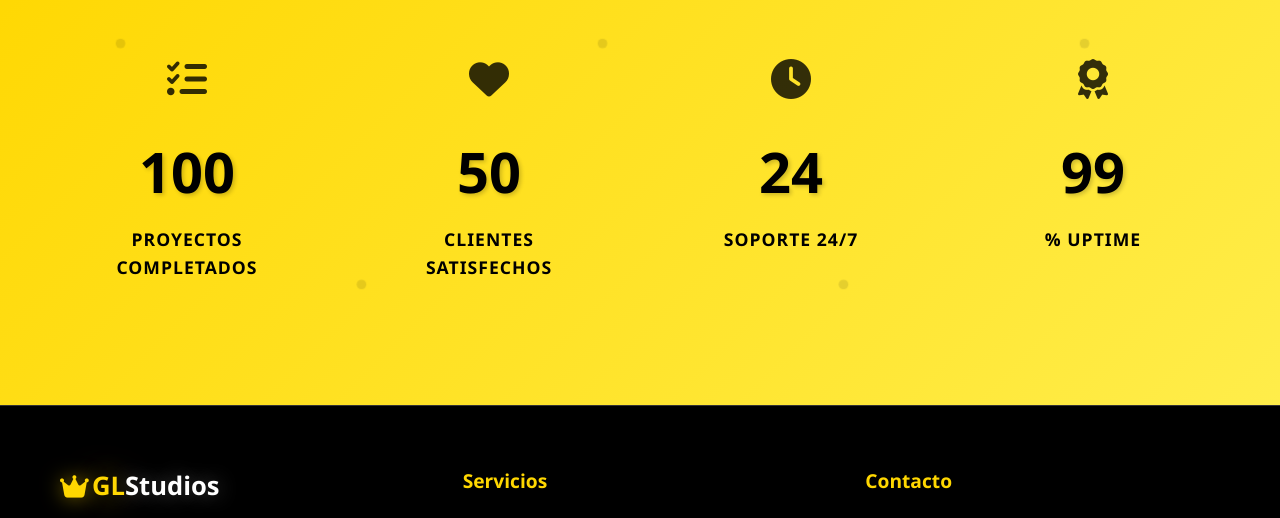
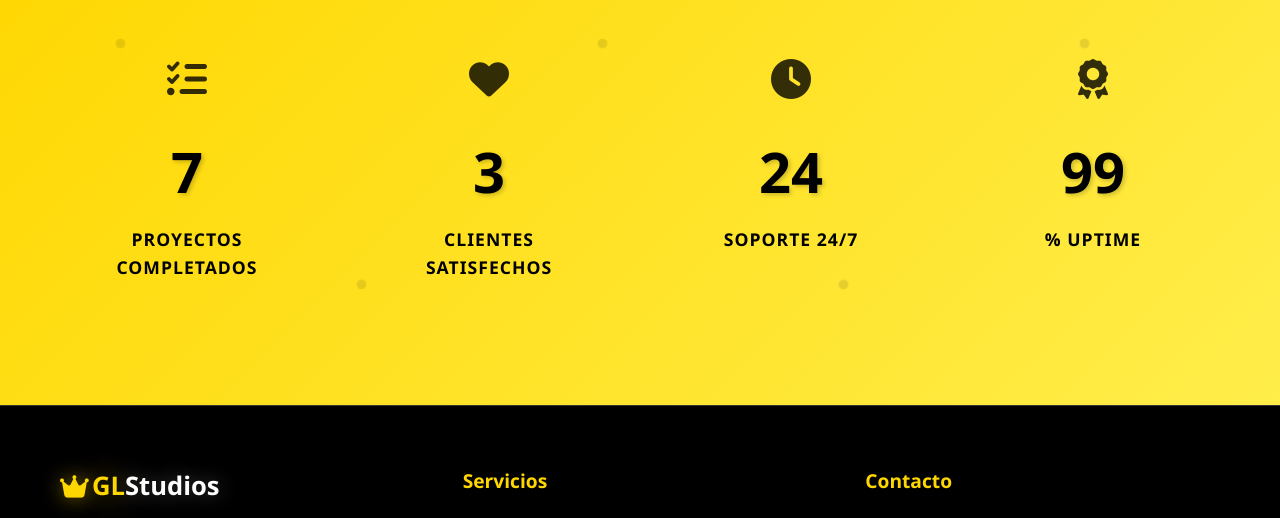
Before and after one commit to GoldenLyons-Network/GoldenLyons-web, a plain HTML site: page index.html in a window 1280 px wide. Shown: the part 2500-3018 px from the top of the page. Drawn offline with Linux system fonts and the light colour scheme.

Commit message:
Update stats section with new project and client completion counts

```diff
--- a/index.html
+++ b/index.html
@@ -150,12 +150,12 @@
                 <div class="stats-grid">
                     <div class="stat-item">
                         <div class="stat-icon"><i class="fas fa-tasks"></i></div>
-                        <div class="stat-number" data-count="100">0</div>
+                        <div class="stat-number" data-count="7">0</div>
                         <div class="stat-label">Proyectos Completados</div>
                     </div>
                     <div class="stat-item">
                         <div class="stat-icon"><i class="fas fa-heart"></i></div>
-                        <div class="stat-number" data-count="50">0</div>
+                        <div class="stat-number" data-count="3">0</div>
                         <div class="stat-label">Clientes Satisfechos</div>
                     </div>
                     <div class="stat-item">
```
